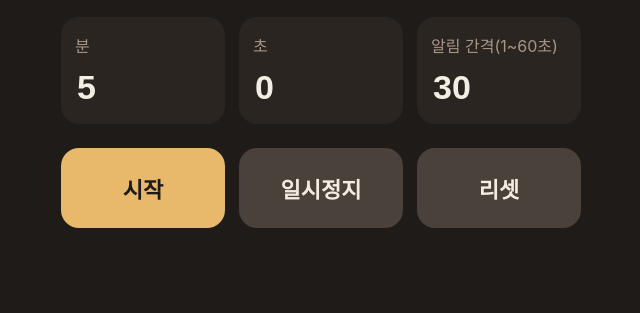
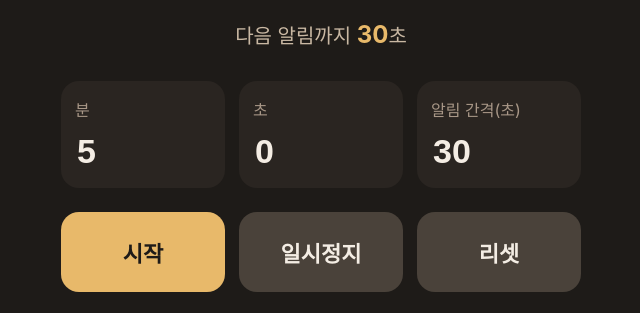
Before and after one commit to user149123/cookingtimer, a plain HTML site: page index.html in a window 1280 px wide. Shown: the part 275-588 px from the top of the page, without its empty margins (319-959 px from the left). Drawn offline with Linux system fonts and the light colour scheme.

Commit message:
Add files via upload

```diff
--- a/index.html
+++ b/index.html
@@ -127,6 +127,7 @@
   <h1>🍳 요리 타이머</h1>
 
   <div class="display" id="display">05:00</div>
+  <div class="sub-display" id="subDisplay">다음 알림까지 <span id="subCount">30</span>초</div>
 
   <div class="row">
     <div class="field">
@@ -138,7 +139,7 @@
       <input type="number" id="secInput" min="0" max="59" value="0">
     </div>
     <div class="field">
-      <label>알림 간격(1~60초)</label>
+      <label>알림 간격(초)</label>
       <input type="number" id="intervalInput" min="1" max="60" value="30">
     </div>
   </div>
@@ -161,6 +162,7 @@ let timerId = null;
 let running = false;
 
 const display = document.getElementById('display');
+const subCount = document.getElementById('subCount');
 const status = document.getElementById('status');
 const minInput = document.getElementById('minInput');
 const secInput = document.getElementById('secInput');
@@ -177,6 +179,7 @@ function fmt(s) {
 
 function updateDisplay() {
   display.textContent = fmt(remaining);
+  subCount.textContent = subCountdown;
 }
 
 let audioCtx = null;
```
